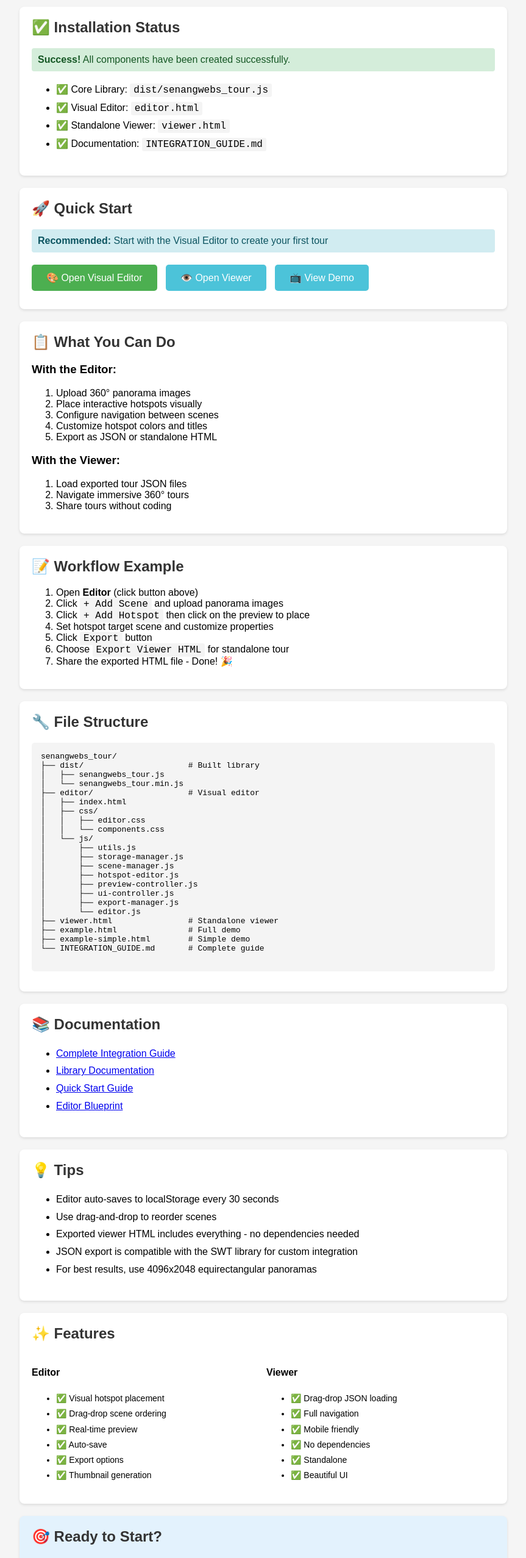
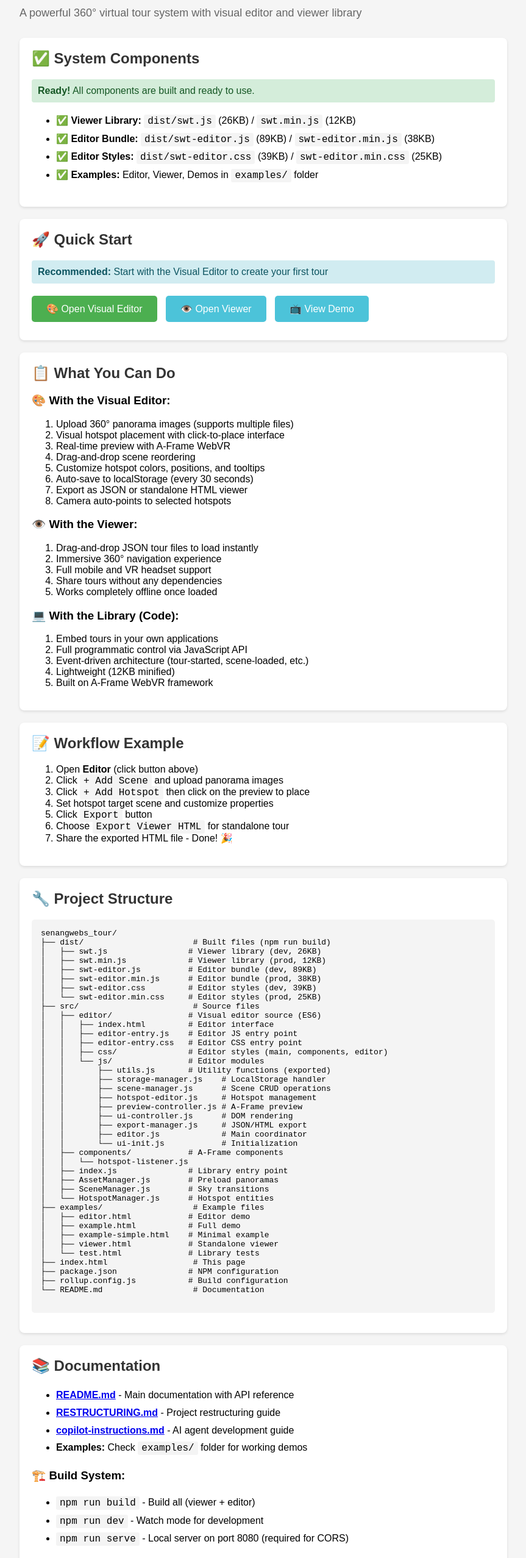
Before and after one commit to a-hakim/senangwebs-tour, a website: page index.html in a window 1280 px wide. Shown: the part 140-2695 px from the top of the page at 61% size, without its empty margins (208-1071 px from the left). Drawn offline with Linux system fonts and the light colour scheme.

Commit message:
Refactor project structure and documentation for SenangWebs Tour (SWT)
- Updated project structure to improve clarity and organization.
- Enhanced README.md with detailed features, quick start guide, and API documentation.
- Revised .github/copilot-instructions.md to reflect architectural changes and build system.
- Removed outdated test.html file; integrated testing information into README.
- Improved index.html for better presentation of system components and features.
- Updated file paths and descriptions for built files in documentation.
- Added tips and best practices for users in README and index.html.

```diff
--- a/examples/test.html
+++ /dev/null
@@ -1,240 +0,0 @@
-<!DOCTYPE html>
-<html lang="en">
-<head>
-    <meta charset="UTF-8">
-    <meta name="viewport" content="width=device-width, initial-scale=1.0">
-    <title>SWT - Library Test</title>
-    <script src="https://aframe.io/releases/1.7.0/aframe.min.js"></script>
-    <script src="../dist/swt.js"></script>
-    <style>
-        body {
-            margin: 0;
-            font-family: 'Courier New', monospace;
-            background: #1a1a1a;
-            color: #0f0;
-            padding: 20px;
-        }
-        h1 { color: #0ff; }
-        .test {
-            padding: 10px;
-            margin: 10px 0;
-            background: #2a2a2a;
-            border-left: 4px solid #0f0;
-        }
-        .test.fail {
-            border-left-color: #f00;
-            color: #f00;
-        }
-        .test.pass {
-            border-left-color: #0f0;
-        }
-        #results {
-            margin-top: 20px;
-            padding: 20px;
-            background: #2a2a2a;
-            border: 2px solid #0ff;
-        }
-    </style>
-</head>
-<body>
-    <h1>🧪 SenangWebs Tour Library - Validation Tests</h1>
-    <div id="test-output"></div>
-    <div id="results"></div>
-
-    <!-- Hidden A-Frame scene for testing -->
-    <a-scene id="test-scene" embedded style="width: 1px; height: 1px; position: fixed; top: -9999px;">
-        <a-camera></a-camera>
-    </a-scene>
-
-    <script>
-        const output = document.getElementById('test-output');
-        const results = document.getElementById('results');
-        let passCount = 0;
-        let failCount = 0;
-
-        function log(message, pass = true) {
-            const div = document.createElement('div');
-            div.className = 'test ' + (pass ? 'pass' : 'fail');
-            div.textContent = (pass ? '✅ ' : '❌ ') + message;
-            output.appendChild(div);
-
-            if (pass) passCount++;
-            else failCount++;
-        }
-
-        function test(description, fn) {
-            try {
-                const result = fn();
-                log(description + ' - ' + (result ? 'PASS' : 'FAIL'), result);
-                return result;
-            } catch (e) {
-                log(description + ' - ERROR: ' + e.message, false);
-                return false;
-            }
-        }
-
-        function showResults() {
-            results.innerHTML = `
-                <h2>Test Results</h2>
-                <p><strong>Total Tests:</strong> ${passCount + failCount}</p>
-                <p><strong>Passed:</strong> ${passCount}</p>
-                <p><strong>Failed:</strong> ${failCount}</p>
-                <p><strong>Success Rate:</strong> ${Math.round((passCount / (passCount + failCount)) * 100)}%</p>
-            `;
-        }
-
-        // Run tests when A-Frame is ready
-        const sceneEl = document.querySelector('#test-scene');
-        sceneEl.addEventListener('loaded', () => {
-            console.log('Starting SWT Library Tests...');
-
-            // Test 1: Library is loaded
-            test('Library is loaded (window.SWT exists)', () => {
-                return typeof window.SWT !== 'undefined';
-            });
-
-            // Test 2: Tour class is available
-            test('SWT.Tour class is available', () => {
-                return typeof window.SWT.Tour === 'function';
-            });
-
-            // Test 3: A-Frame component is registered
-            test('swt-hotspot-listener component is registered', () => {
-                return typeof AFRAME !== 'undefined' &&
-                       typeof AFRAME.components['swt-hotspot-listener'] !== 'undefined';
-            });
-
-            // Test 4: Tour can be instantiated
-            let tour;
-            test('Tour can be instantiated with valid config', () => {
-                const config = {
-                    initialScene: "test",
-                    scenes: {
-                        test: {
-                            panorama: "https://cdn.aframe.io/360-image-gallery-boilerplate/img/city.jpg"
-                        }
-                    }
-                };
-                tour = new window.SWT.Tour(sceneEl, config);
-                return tour !== null && typeof tour === 'object';
-            });
-
-            // Test 5: Tour has required methods
-            test('Tour has start() method', () => {
-                return typeof tour.start === 'function';
-            });
-
-            test('Tour has navigateTo() method', () => {
-                return typeof tour.navigateTo === 'function';
-            });
-
-            test('Tour has getCurrentSceneId() method', () => {
-                return typeof tour.getCurrentSceneId === 'function';
-            });
-
-            test('Tour has destroy() method', () => {
-                return typeof tour.destroy === 'function';
-            });
-
-            test('Tour has addEventListener() method', () => {
-                return typeof tour.addEventListener === 'function';
-            });
-
-            // Test 6: Tour configuration validation
-            test('Tour rejects invalid config (no scenes)', () => {
-                try {
-                    new window.SWT.Tour(sceneEl, { initialScene: "test" });
-                    return false;
-                } catch (e) {
-                    return true;
-                }
-            });
-
-            test('Tour rejects invalid config (no initialScene)', () => {
-                try {
-                    new window.SWT.Tour(sceneEl, { scenes: {} });
-                    return false;
-                } catch (e) {
-                    return true;
-                }
-            });
-
-            // Test 7: Event system
-            test('Tour event system works', () => {
-                let eventFired = false;
-                const testTour = new window.SWT.Tour(sceneEl, {
-                    initialScene: "test",
-                    scenes: {
-                        test: { panorama: "test.jpg" }
-                    }
-                });
-
-                testTour.addEventListener('test-event', () => {
-                    eventFired = true;
-                });
-
-                testTour.emit('test-event');
-                return eventFired;
-            });
-
-            // Test 8: Tour can start
-            test('Tour can start successfully', async () => {
-                const testConfig = {
-                    initialScene: "scene1",
-                    scenes: {
-                        scene1: {
-                            panorama: "https://cdn.aframe.io/360-image-gallery-boilerplate/img/city.jpg",
-                            hotspots: []
-                        }
-                    }
-                };
-
-                const testTour = new window.SWT.Tour(sceneEl, testConfig);
-
-                try {
-                    await testTour.start();
-                    const currentScene = testTour.getCurrentSceneId();
-                    testTour.destroy();
-                    return currentScene === 'scene1';
-                } catch (e) {
-                    console.error('Start failed:', e);
-                    return false;
-                }
-            });
-
-            // Test 9: Scene manager exists
-            test('Tour has SceneManager', () => {
-                const testTour = new window.SWT.Tour(sceneEl, {
-                    initialScene: "test",
-                    scenes: { test: { panorama: "test.jpg" } }
-                });
-                return testTour.sceneManager !== undefined;
-            });
-
-            // Test 10: Hotspot manager exists
-            test('Tour has HotspotManager', () => {
-                const testTour = new window.SWT.Tour(sceneEl, {
-                    initialScene: "test",
-                    scenes: { test: { panorama: "test.jpg" } }
-                });
-                return testTour.hotspotManager !== undefined;
-            });
-
-            // Test 11: Asset manager exists
-            test('Tour has AssetManager', () => {
-                const testTour = new window.SWT.Tour(sceneEl, {
-                    initialScene: "test",
-                    scenes: { test: { panorama: "test.jpg" } }
-                });
-                return testTour.assetManager !== undefined;
-            });
-
-            // Show final results
-            setTimeout(() => {
-                showResults();
-                console.log(`Tests complete: ${passCount} passed, ${failCount} failed`);
-            }, 1000);
-        });
-    </script>
-</body>
-</html>
--- a/index.html
+++ b/index.html
@@ -3,7 +3,7 @@
 <head>
     <meta charset="UTF-8">
     <meta name="viewport" content="width=device-width, initial-scale=1.0">
-    <title>Editor Test</title>
+    <title>SenangWebs Tour - 360° Virtual Tour System</title>
     <style>
         body {
             font-family: Arial, sans-serif;
@@ -67,18 +67,21 @@
     </style>
 </head>
 <body>
-    <h1>🎉 SenangWebs Tour - Integration Complete!</h1>
+    <h1>🎉 SenangWebs Tour (SWT)</h1>
+    <p style="font-size: 18px; color: #666; margin-bottom: 30px;">
+        A powerful 360° virtual tour system with visual editor and viewer library
+    </p>
 
     <div class="test-card">
-        <h2>✅ Installation Status</h2>
+        <h2>✅ System Components</h2>
         <div class="status success">
-            <strong>Success!</strong> All components have been created successfully.
+            <strong>Ready!</strong> All components are built and ready to use.
         </div>
         <ul>
-            <li>✅ Core Library: <code>dist/senangwebs_tour.js</code></li>
-            <li>✅ Visual Editor: <code>editor.html</code></li>
-            <li>✅ Standalone Viewer: <code>viewer.html</code></li>
-            <li>✅ Documentation: <code>INTEGRATION_GUIDE.md</code></li>
+            <li>✅ <strong>Viewer Library:</strong> <code>dist/swt.js</code> (26KB) / <code>swt.min.js</code> (12KB)</li>
+            <li>✅ <strong>Editor Bundle:</strong> <code>dist/swt-editor.js</code> (89KB) / <code>swt-editor.min.js</code> (38KB)</li>
+            <li>✅ <strong>Editor Styles:</strong> <code>dist/swt-editor.css</code> (39KB) / <code>swt-editor.min.css</code> (25KB)</li>
+            <li>✅ <strong>Examples:</strong> Editor, Viewer, Demos in <code>examples/</code> folder</li>
         </ul>
     </div>
 
@@ -94,20 +97,34 @@
 
     <div class="test-card">
         <h2>📋 What You Can Do</h2>
-        <h3>With the Editor:</h3>
+        <h3>🎨 With the Visual Editor:</h3>
         <ol>
-            <li>Upload 360° panorama images</li>
-            <li>Place interactive hotspots visually</li>
-            <li>Configure navigation between scenes</li>
-            <li>Customize hotspot colors and titles</li>
-            <li>Export as JSON or standalone HTML</li>
+            <li>Upload 360° panorama images (supports multiple files)</li>
+            <li>Visual hotspot placement with click-to-place interface</li>
+            <li>Real-time preview with A-Frame WebVR</li>
+            <li>Drag-and-drop scene reordering</li>
+            <li>Customize hotspot colors, positions, and tooltips</li>
+            <li>Auto-save to localStorage (every 30 seconds)</li>
+            <li>Export as JSON or standalone HTML viewer</li>
+            <li>Camera auto-points to selected hotspots</li>
         </ol>
 
-        <h3>With the Viewer:</h3>
+        <h3>👁️ With the Viewer:</h3>
         <ol>
-            <li>Load exported tour JSON files</li>
-            <li>Navigate immersive 360° tours</li>
-            <li>Share tours without coding</li>
+            <li>Drag-and-drop JSON tour files to load instantly</li>
+            <li>Immersive 360° navigation experience</li>
+            <li>Full mobile and VR headset support</li>
+            <li>Share tours without any dependencies</li>
+            <li>Works completely offline once loaded</li>
+        </ol>
+
+        <h3>💻 With the Library (Code):</h3>
+        <ol>
+            <li>Embed tours in your own applications</li>
+            <li>Full programmatic control via JavaScript API</li>
+            <li>Event-driven architecture (tour-started, scene-loaded, etc.)</li>
+            <li>Lightweight (12KB minified)</li>
+            <li>Built on A-Frame WebVR framework</li>
         </ol>
     </div>
 
@@ -125,80 +142,138 @@
     </div>
 
     <div class="test-card">
-        <h2>🔧 File Structure</h2>
+        <h2>🔧 Project Structure</h2>
         <pre style="background: #f4f4f4; padding: 15px; border-radius: 5px; overflow-x: auto;">
 senangwebs_tour/
-├── dist/                      # Built library
-│   ├── senangwebs_tour.js
-│   └── senangwebs_tour.min.js
-├── editor/                    # Visual editor
-│   ├── index.html
-│   ├── css/
-│   │   ├── editor.css
-│   │   └── components.css
-│   └── js/
-│       ├── utils.js
-│       ├── storage-manager.js
-│       ├── scene-manager.js
-│       ├── hotspot-editor.js
-│       ├── preview-controller.js
-│       ├── ui-controller.js
-│       ├── export-manager.js
-│       └── editor.js
-├── viewer.html                # Standalone viewer
-├── example.html               # Full demo
-├── example-simple.html        # Simple demo
-└── INTEGRATION_GUIDE.md       # Complete guide
+├── dist/                       # Built files (npm run build)
+│   ├── swt.js                 # Viewer library (dev, 26KB)
+│   ├── swt.min.js             # Viewer library (prod, 12KB)
+│   ├── swt-editor.js          # Editor bundle (dev, 89KB)
+│   ├── swt-editor.min.js      # Editor bundle (prod, 38KB)
+│   ├── swt-editor.css         # Editor styles (dev, 39KB)
+│   └── swt-editor.min.css     # Editor styles (prod, 25KB)
+├── src/                        # Source files
+│   ├── editor/                # Visual editor source (ES6)
+│   │   ├── index.html         # Editor interface
+│   │   ├── editor-entry.js    # Editor JS entry point
+│   │   ├── editor-entry.css   # Editor CSS entry point
+│   │   ├── css/               # Editor styles (main, components, editor)
+│   │   └── js/                # Editor modules
+│   │       ├── utils.js       # Utility functions (exported)
+│   │       ├── storage-manager.js    # LocalStorage handler
+│   │       ├── scene-manager.js      # Scene CRUD operations
+│   │       ├── hotspot-editor.js     # Hotspot management
+│   │       ├── preview-controller.js # A-Frame preview
+│   │       ├── ui-controller.js      # DOM rendering
+│   │       ├── export-manager.js     # JSON/HTML export
+│   │       ├── editor.js             # Main coordinator
+│   │       └── ui-init.js            # Initialization
+│   ├── components/            # A-Frame components
+│   │   └── hotspot-listener.js
+│   ├── index.js               # Library entry point
+│   ├── AssetManager.js        # Preload panoramas
+│   ├── SceneManager.js        # Sky transitions
+│   └── HotspotManager.js      # Hotspot entities
+├── examples/                   # Example files
+│   ├── editor.html            # Editor demo
+│   ├── example.html           # Full demo
+│   ├── example-simple.html    # Minimal example
+│   ├── viewer.html            # Standalone viewer
+│   └── test.html              # Library tests
+├── index.html                  # This page
+├── package.json               # NPM configuration
+├── rollup.config.js           # Build configuration
+└── README.md                   # Documentation
         </pre>
     </div>
 
     <div class="test-card">
         <h2>📚 Documentation</h2>
         <ul>
-            <li><a href="INTEGRATION_GUIDE.md">Complete Integration Guide</a></li>
-            <li><a href="README.md">Library Documentation</a></li>
-            <li><a href="QUICKSTART.md">Quick Start Guide</a></li>
-            <li><a href="blueprint-gui-editor.md">Editor Blueprint</a></li>
+            <li><strong><a href="README.md">README.md</a></strong> - Main documentation with API reference</li>
+            <li><strong><a href="RESTRUCTURING.md">RESTRUCTURING.md</a></strong> - Project restructuring guide</li>
+            <li><strong><a href=".github/copilot-instructions.md">copilot-instructions.md</a></strong> - AI agent development guide</li>
+            <li><strong>Examples:</strong> Check <code>examples/</code> folder for working demos</li>
+        </ul>
+
+        <h3>🏗️ Build System:</h3>
+        <ul>
+            <li><code>npm run build</code> - Build all (viewer + editor)</li>
+            <li><code>npm run dev</code> - Watch mode for development</li>
+            <li><code>npm run serve</code> - Local server on port 8080 (required for CORS)</li>
         </ul>
     </div>
 
     <div class="test-card">
-        <h2>💡 Tips</h2>
+        <h2>🌟 Key Features</h2>
+        <div style="display: grid; grid-template-columns: 1fr 1fr; gap: 20px;">
+            <div>
+                <h4>🎨 Editor</h4>
+                <ul style="font-size: 14px;">
+                    <li>✅ Visual click-to-place hotspots</li>
+                    <li>✅ Real-time A-Frame preview</li>
+                    <li>✅ Drag-drop scene reordering</li>
+                    <li>✅ Camera auto-point to hotspots</li>
+                    <li>✅ Auto-save (localStorage)</li>
+                    <li>✅ Thumbnail generation</li>
+                    <li>✅ Import/Export JSON</li>
+                    <li>✅ Standalone HTML export</li>
+                    <li>✅ No console debug clutter</li>
+                    <li>✅ ES6 module architecture</li>
+                </ul>
+            </div>
+            <div>
+                <h4>📦 Viewer Library</h4>
+                <ul style="font-size: 14px;">
+                    <li>✅ Lightweight (12KB minified)</li>
+                    <li>✅ UMD format (global SWT)</li>
+                    <li>✅ Event-driven API</li>
+                    <li>✅ Manager pattern (Asset, Scene, Hotspot)</li>
+                    <li>✅ Data-driven & stateless</li>
+                    <li>✅ A-Frame integration</li>
+                    <li>✅ Mobile & VR support</li>
+                    <li>✅ Smooth transitions</li>
+                    <li>✅ Custom hotspot styles</li>
+                    <li>✅ Proper sourcemaps</li>
+                </ul>
+            </div>
+        </div>
+    </div>
+
+    <div class="test-card">
+        <h2>💡 Tips & Best Practices</h2>
         <ul>
-            <li>Editor auto-saves to localStorage every 30 seconds</li>
-            <li>Use drag-and-drop to reorder scenes</li>
-            <li>Exported viewer HTML includes everything - no dependencies needed</li>
-            <li>JSON export is compatible with the SWT library for custom integration</li>
-            <li>For best results, use 4096x2048 equirectangular panoramas</li>
+            <li><strong>Image Format:</strong> Use 4096x2048 equirectangular panoramas for best quality</li>
+            <li><strong>File Size:</strong> Editor uses Data URLs (base64) - be mindful of localStorage limits (~5-10MB)</li>
+            <li><strong>Local Server:</strong> Always use <code>npm run serve</code> - A-Frame requires proper CORS</li>
+            <li><strong>Auto-Save:</strong> Editor saves to localStorage automatically, but export regularly</li>
+            <li><strong>Browser DevTools:</strong> Press <kbd>Ctrl+Alt+I</kbd> in A-Frame scenes for visual inspector</li>
+            <li><strong>Hotspot Placement:</strong> Click on sky to place, positions are clamped to 10-unit radius sphere</li>
+            <li><strong>Export Options:</strong> JSON for custom integration, HTML for standalone sharing</li>
+            <li><strong>Camera Rotation:</strong> Preserved when switching hotspots (not scenes)</li>
+            <li><strong>Scene Navigation:</strong> Use arrow keys or click hotspots in preview</li>
+            <li><strong>Error Handling:</strong> Check browser console for <code>console.error()</code> messages</li>
         </ul>
     </div>
 
     <div class="test-card">
-        <h2>✨ Features</h2>
-        <div style="display: grid; grid-template-columns: 1fr 1fr; gap: 10px;">
-            <div>
-                <h4>Editor</h4>
-                <ul style="font-size: 14px;">
-                    <li>✅ Visual hotspot placement</li>
-                    <li>✅ Drag-drop scene ordering</li>
-                    <li>✅ Real-time preview</li>
-                    <li>✅ Auto-save</li>
-                    <li>✅ Export options</li>
-                    <li>✅ Thumbnail generation</li>
-                </ul>
-            </div>
-            <div>
-                <h4>Viewer</h4>
-                <ul style="font-size: 14px;">
-                    <li>✅ Drag-drop JSON loading</li>
-                    <li>✅ Full navigation</li>
-                    <li>✅ Mobile friendly</li>
-                    <li>✅ No dependencies</li>
-                    <li>✅ Standalone</li>
-                    <li>✅ Beautiful UI</li>
-                </ul>
-            </div>
-        </div>
+        <h2>🔧 Technical Architecture</h2>
+        <h3>Viewer Library (src/):</h3>
+        <ul>
+            <li><strong>Manager Pattern:</strong> AssetManager, SceneManager, HotspotManager</li>
+            <li><strong>Event System:</strong> Custom emit() for tour-started, scene-loaded, hotspot-activated</li>
+            <li><strong>A-Frame Integration:</strong> Direct DOM entity manipulation (not an A-Frame component)</li>
+            <li><strong>Build:</strong> Rollup → UMD → dist/swt.js (26KB) / swt.min.js (12KB)</li>
+        </ul>
+
+        <h3>Editor (src/editor/):</h3>
+        <ul>
+            <li><strong>Six-Controller Pattern:</strong> editor, scene-manager, hotspot-editor, preview-controller, ui-controller, export-manager</li>
+            <li><strong>Storage:</strong> ProjectStorageManager (localStorage, key: 'swt_project')</li>
+            <li><strong>Preview:</strong> Creates SWT.Tour instance, handles camera rotation, raycasting</li>
+            <li><strong>Build:</strong> Rollup → IIFE + PostCSS → dist/swt-editor.js (89KB) / swt-editor.min.js (38KB)</li>
+            <li><strong>Architecture:</strong> ES6 modules with exports, concatenated by Rollup</li>
+        </ul>
     </div>
 
     <div class="test-card" style="background: #e3f2fd;">
```
Also changed, not shown: .github/copilot-instructions.md, README.md.
